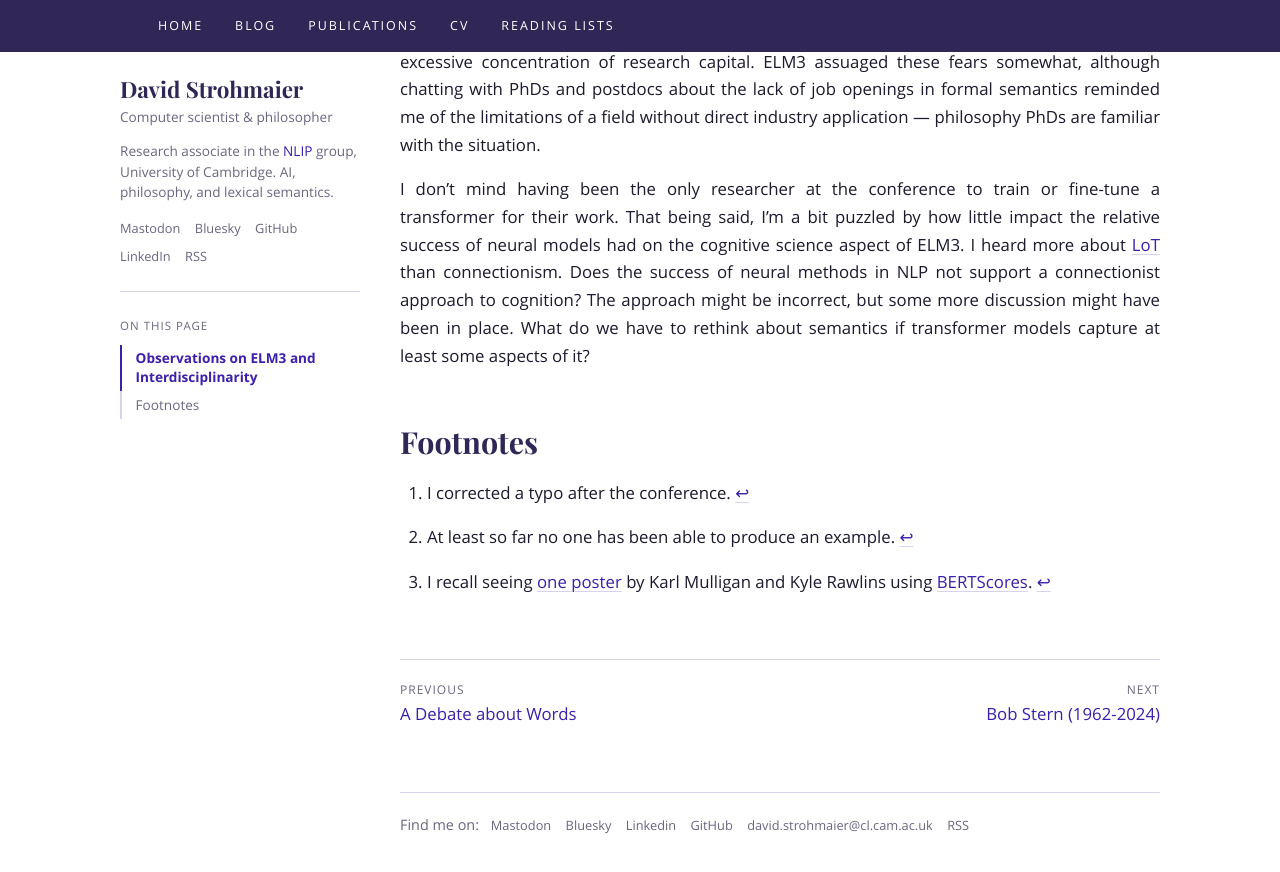
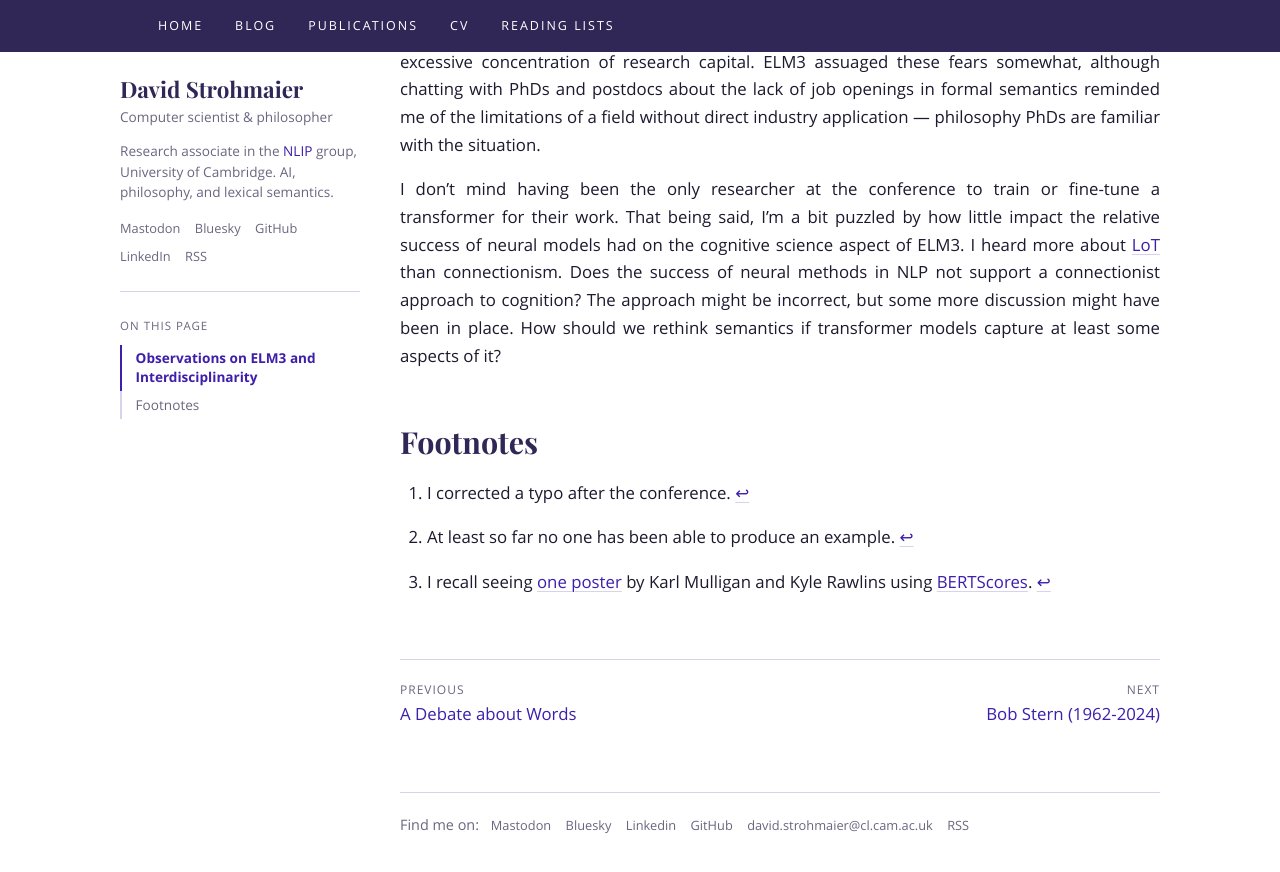
Before and after one commit to dstrohmaier/dstrohmaier.github.io, a Jekyll site: the page built from posts/_posts/2024-06-21-ELM3-Contrafactives.md, in a window 1280 px wide and 900 px high, scrolled down 1621 px. Shown: the top 872 px of the window. Built offline with Jekyll 4.4.1, drawn with Linux system fonts in a browser that asks for light colours; comment, search, counter and statistics services are not loaded.

Commit message:
minor formulation improvement

```diff
--- a/posts/_posts/2024-06-21-ELM3-Contrafactives.md
+++ b/posts/_posts/2024-06-21-ELM3-Contrafactives.md
@@ -23,7 +23,7 @@ The conference was interdisciplinary, combining linguistics and cognitive scienc
 
 With all the publicity for LLMs these days, it is almost encouraging to see that other work continues. Given all the resources being committed to LLMs and the like, I'm worried about an excessive concentration of research capital. ELM3 assuaged these fears somewhat, although chatting with PhDs and postdocs about the lack of job openings in formal semantics reminded me of the limitations of a field without direct industry application --- philosophy PhDs are familiar with the situation.
 
-I don't mind having been the only researcher at the conference to train or fine-tune a transformer for their work. That being said, I'm a bit puzzled by how little impact the relative success of neural models had on the cognitive science aspect of ELM3. I heard more about [LoT](https://plato.stanford.edu/entries/language-thought/) than connectionism. Does the success of neural methods in NLP not support a connectionist approach to cognition? The approach might be incorrect, but some more discussion might have been in place. What do we have to rethink about semantics if transformer models capture at least some aspects of it?
+I don't mind having been the only researcher at the conference to train or fine-tune a transformer for their work. That being said, I'm a bit puzzled by how little impact the relative success of neural models had on the cognitive science aspect of ELM3. I heard more about [LoT](https://plato.stanford.edu/entries/language-thought/) than connectionism. Does the success of neural methods in NLP not support a connectionist approach to cognition? The approach might be incorrect, but some more discussion might have been in place. How should we rethink semantics if transformer models capture at least some aspects of it?
 
 
 ## Footnotes
```
